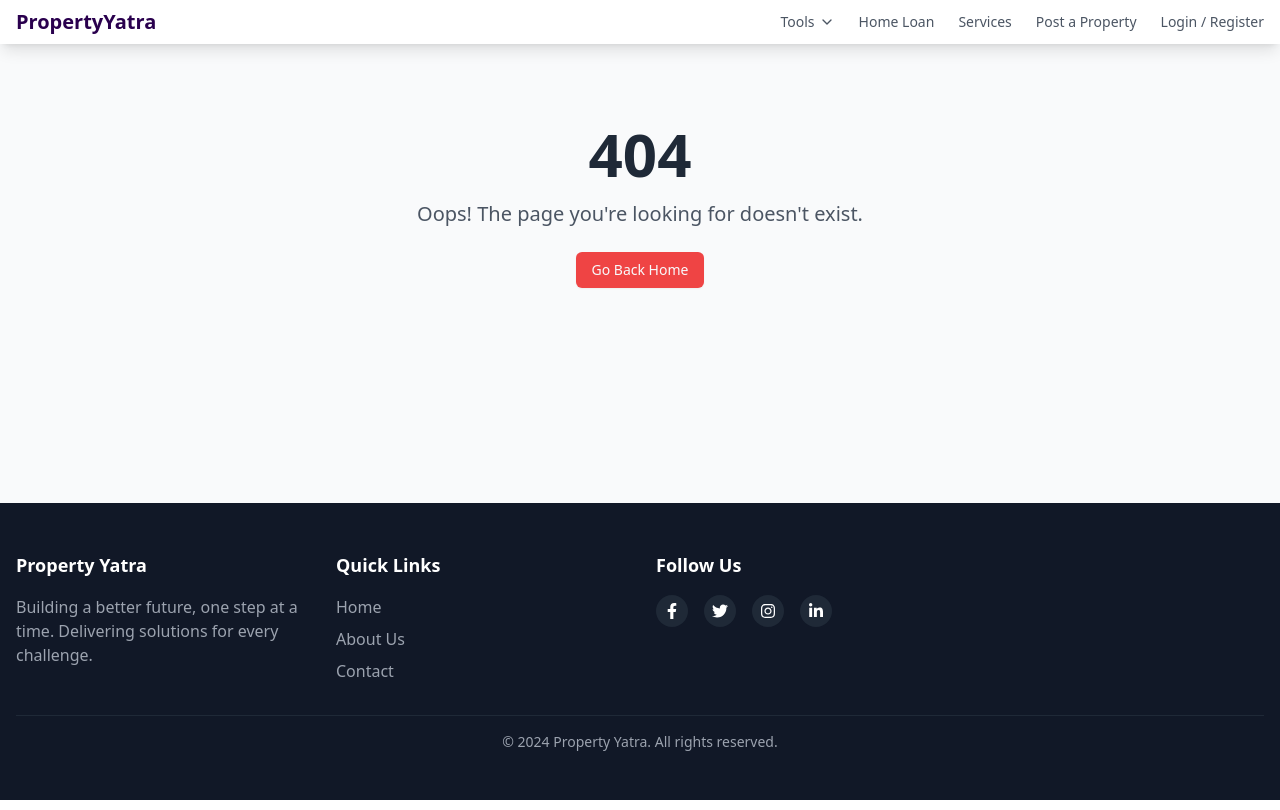
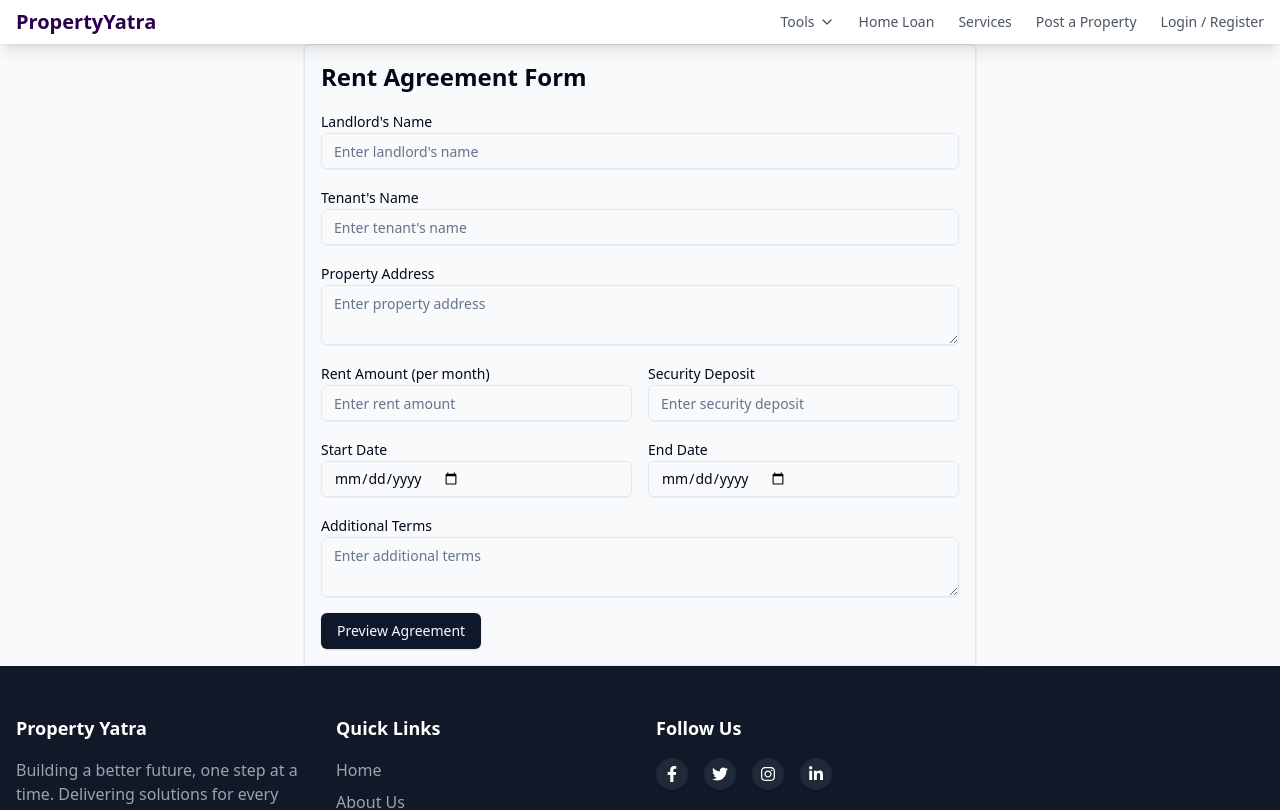
Before and after one commit to YashSharma10/Property-Yatra, a React (Vite) app in the folder frontend/: page /rent-agreement in a window 1280 px wide. Shown: the top 810 px of the page. Built offline with nearby package versions, Linux system fonts and the light colour scheme.

Commit message:
ADD : Rent Agreement page

```diff
--- a/frontend/src/App.jsx
+++ b/frontend/src/App.jsx
@@ -17,6 +17,7 @@ import ComingSoon from "./pages/comingsoon";
 import ContactPage from "./pages/ContactPage";
 import FacilitiesPage from "./pages/FacilitiesPage";
 import Emicalculator from "./pages/Tools/EmiCalculator";
+import RentAgreement from "./pages/Tools/RentAgreement";
 
 const App = () => {
   return (
@@ -25,27 +26,33 @@ const App = () => {
       <main className="flex-grow">
         <Routes>
           <Route path="/" element={<LandingPage />} />
+
+          {/* User and Agent Routes */}
           <Route path="/auth" element={<AuthPage />} />
           <Route path="/profile" element={<ProfilePage />} />
           <Route path="/agent-profile" element={<AgentProfilePage />} />
+          <Route
+            path="/property/analytics/:id"
+            element={<PropertyAnalyticsDashboard />}
+          />
+
+          {/* Tools Routes */}
           <Route path="/comingsoon" element={<ComingSoon />} />
           <Route path="/emicalculator" element={<Emicalculator />} />
+          <Route path="/rent-agreement" element={<RentAgreement />} />
 
           <Route path="/add" element={<AddProperty />} />
           <Route path="/property-listing" element={<PropertyListingPage />} />
           <Route path="/property/:id" element={<PropertyDetailPage />} />
+
+          {/* Basic Site Pages */}
           <Route path="/contact" element={<ContactPage />} />
           <Route path="/about" element={<AboutPage />} />
           <Route path="/subscription" element={<SubscriptionPlans />} />
           <Route path="*" element={<NotFound />} />
-          <Route
-            path="/property/analytics/:id"
-            element={<PropertyAnalyticsDashboard />}
-          />
-          <Route
-            path="/facilities
-          "
-            element={<FacilitiesPage />}
+
+          {/* Facilites Routes */}
+          <Route path="/facilities" element={<FacilitiesPage />}
           />
         </Routes>
       </main>
--- a/frontend/src/components/ui/common/Navbar.jsx
+++ b/frontend/src/components/ui/common/Navbar.jsx
@@ -55,13 +55,13 @@ const Navbar = () => {
             <div className="absolute right-0 mt-2 w-48 bg-white border border-gray-200 shadow-lg rounded-md">
               <button
                 className="w-full text-left px-4 py-2 hover:bg-gray-100"
-                onClick={() => navigate("/comingsoon")}
+                onClick={() => navigate("/emicalculator")}
               >
                 EMI Calculator
               </button>
               <button
                 className="w-full text-left px-4 py-2 hover:bg-gray-100"
-                onClick={() => navigate("/comingsoon")}
+                onClick={() => navigate("/rent-agreement")}
               >
                 Rent Agreement
               </button>
--- /dev/null
+++ b/frontend/src/pages/Tools/RentAgreement.jsx
@@ -0,0 +1,143 @@
+import { Button } from '@/components/ui/button';
+import { Input } from '@/components/ui/input';
+import { Label } from '@/components/ui/label';
+import { Textarea } from '@/components/ui/textarea';
+import React, { useState } from 'react';
+
+const RentAgreement = () => {
+  const [formData, setFormData] = useState({
+    landlordName: '',
+    tenantName: '',
+    propertyAddress: '',
+    rentAmount: '',
+    securityDeposit: '',
+    startDate: '',
+    endDate: '',
+    terms: '',
+  });
+
+  const [showPreview, setShowPreview] = useState(false);
+
+  const handleChange = (e) => {
+    const { name, value } = e.target;
+    setFormData((prev) => ({ ...prev, [name]: value }));
+  };
+
+  const handlePreview = (e) => {
+    e.preventDefault();
+    setShowPreview(true);
+  };
+
+  return (
+    <div className="max-w-2xl mx-auto p-4 border rounded shadow">
+      <h2 className="text-2xl font-bold mb-4">Rent Agreement Form</h2>
+      <form onSubmit={handlePreview}>
+        <div className="space-y-4">
+          <div>
+            <Label htmlFor="landlordName">Landlord's Name</Label>
+            <Input
+              id="landlordName"
+              name="landlordName"
+              placeholder="Enter landlord's name"
+              value={formData.landlordName}
+              onChange={handleChange}
+            />
+          </div>
+          <div>
+            <Label htmlFor="tenantName">Tenant's Name</Label>
+            <Input
+              id="tenantName"
+              name="tenantName"
+              placeholder="Enter tenant's name"
+              value={formData.tenantName}
+              onChange={handleChange}
+            />
+          </div>
+          <div>
+            <Label htmlFor="propertyAddress">Property Address</Label>
+            <Textarea
+              id="propertyAddress"
+              name="propertyAddress"
+              placeholder="Enter property address"
+              value={formData.propertyAddress}
+              onChange={handleChange}
+            />
+          </div>
+          <div className="grid grid-cols-2 gap-4">
+            <div>
+              <Label htmlFor="rentAmount">Rent Amount (per month)</Label>
+              <Input
+                id="rentAmount"
+                name="rentAmount"
+                type="number"
+                placeholder="Enter rent amount"
+                value={formData.rentAmount}
+                onChange={handleChange}
+              />
+            </div>
+            <div>
+              <Label htmlFor="securityDeposit">Security Deposit</Label>
+              <Input
+                id="securityDeposit"
+                name="securityDeposit"
+                type="number"
+                placeholder="Enter security deposit"
+                value={formData.securityDeposit}
+                onChange={handleChange}
+              />
+            </div>
+          </div>
+          <div className="grid grid-cols-2 gap-4">
+            <div>
+              <Label htmlFor="startDate">Start Date</Label>
+              <Input
+                id="startDate"
+                name="startDate"
+                type="date"
+                value={formData.startDate}
+                onChange={handleChange}
+              />
+            </div>
+            <div>
+              <Label htmlFor="endDate">End Date</Label>
+              <Input
+                id="endDate"
+                name="endDate"
+                type="date"
+                value={formData.endDate}
+                onChange={handleChange}
+              />
+            </div>
+          </div>
+          <div>
+            <Label htmlFor="terms">Additional Terms</Label>
+            <Textarea
+              id="terms"
+              name="terms"
+              placeholder="Enter additional terms"
+              value={formData.terms}
+              onChange={handleChange}
+            />
+          </div>
+        </div>
+        <Button type="submit" className="mt-4">Preview Agreement</Button>
+      </form>
+
+      {showPreview && (
+        <div className="mt-8 p-4 border rounded shadow bg-gray-50">
+          <h2 className="text-xl font-bold mb-4">Rent Agreement Preview</h2>
+          <p><strong>Landlord:</strong> {formData.landlordName}</p>
+          <p><strong>Tenant:</strong> {formData.tenantName}</p>
+          <p><strong>Property Address:</strong> {formData.propertyAddress}</p>
+          <p><strong>Rent Amount:</strong> ₹{formData.rentAmount}/month</p>
+          <p><strong>Security Deposit:</strong> ₹{formData.securityDeposit}</p>
+          <p><strong>Rental Period:</strong> {formData.startDate} to {formData.endDate}</p>
+          <p><strong>Additional Terms:</strong></p>
+          <p>{formData.terms || 'None'}</p>
+        </div>
+      )}
+    </div>
+  );
+};
+
+export default RentAgreement;
```
